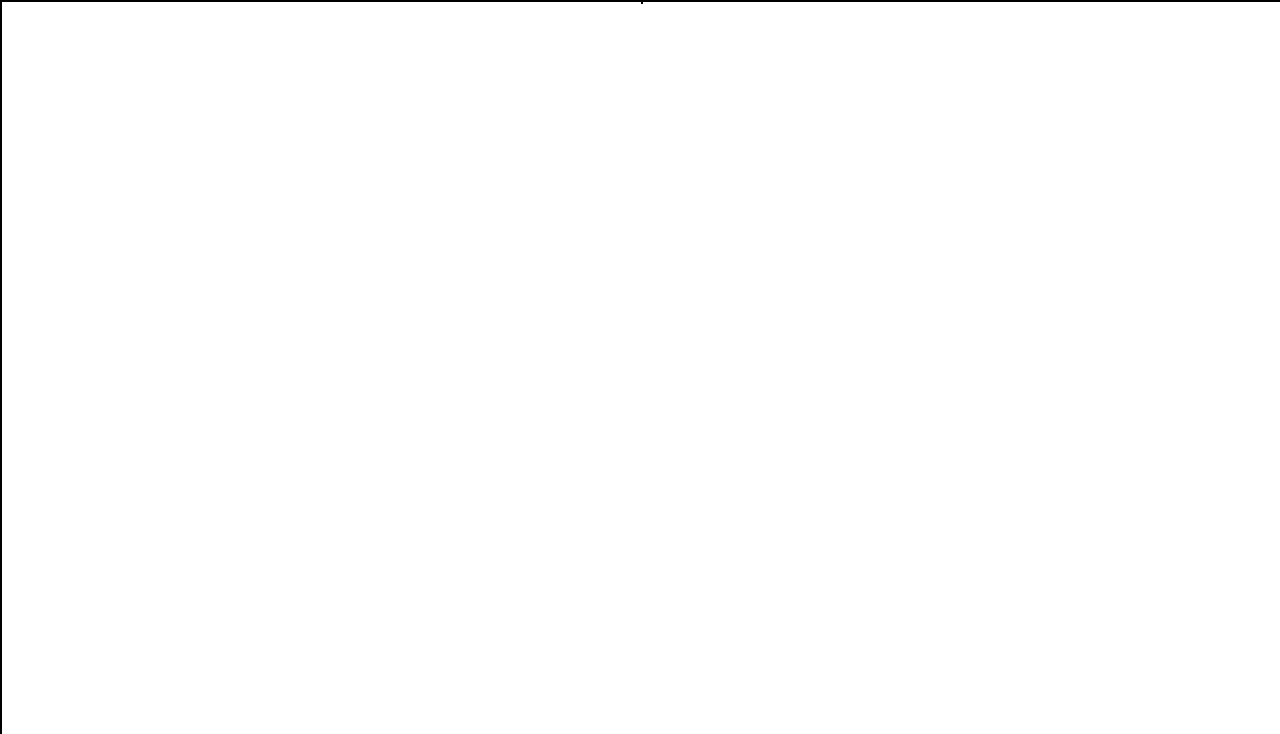
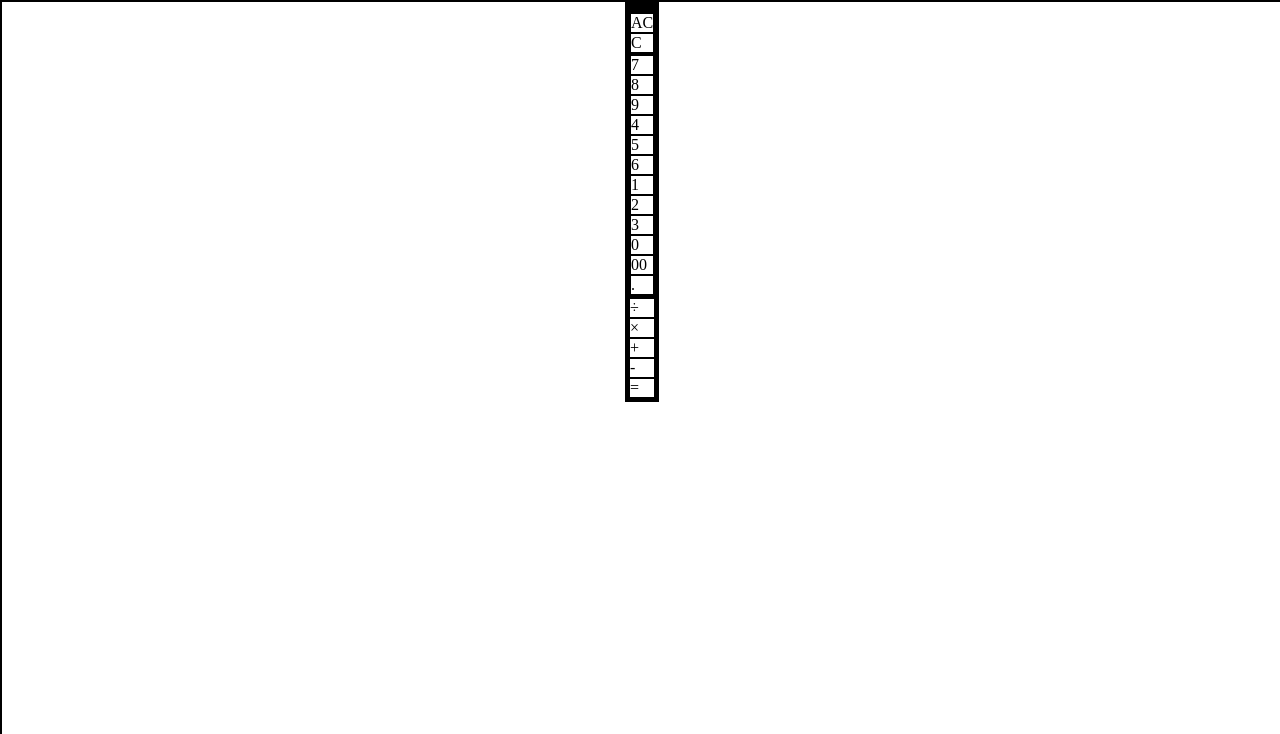
Before and after one commit to FelipePulcherio/calculator, a plain HTML site: page index.html in a window 1280 px wide. Shown: the top 734 px of the page. Drawn offline with Linux system fonts and the light colour scheme.

Commit message:
Create basic div structure for buttons

```diff
--- a/index.html
+++ b/index.html
@@ -11,10 +11,48 @@
 </head>
 
 <body>
-  <div class="main"></div>
+  <div class="main">
+    <div class="case">
+      <div class="display0">
+        <div class="display1"></div>
+        <div class="display2"></div>
+      </div>
+      <div class="buttons">
+        <div class="buttonNumbers">
+          <div class="delete">
+            <div class="AC">AC</div>
+            <div class="C">C</div>
+          </div>
+          <div class="numbers">
+            <div class="7">7</div>
+            <div class="8">8</div>
+            <div class="9">9</div>
+            <div class="4">4</div>
+            <div class="5">5</div>
+            <div class="6">6</div>
+            <div class="1">1</div>
+            <div class="2">2</div>
+            <div class="3">3</div>
+            <div class="0">0</div>
+            <div class="00">00</div>
+            <div class="dot">.</div>
+          </div>
+        </div>
+        <div class="buttonLogic">
+          <div class="divide">÷</div>
+          <div class="multiply">×</div>
+          <div class="add">+</div>
+          <div class="subtract">-</div>
+          <div class="equal">=</div>
+        </div>
+      </div>
+    </div>
+  </div>
+
   <div class="footer">
     <div class="title">Felipe Pulcherio</div>
     <a class="social" href="https://github.com/FelipePulcherio/" target="_blank"><img src="images/github-mark.svg"></a>
   </div>
+
 </body>
 </html>
```
